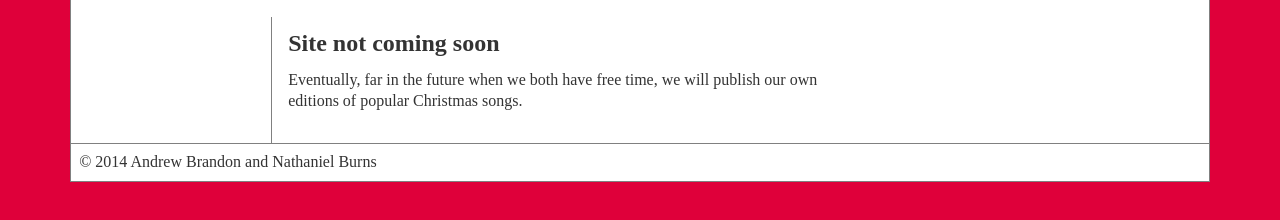
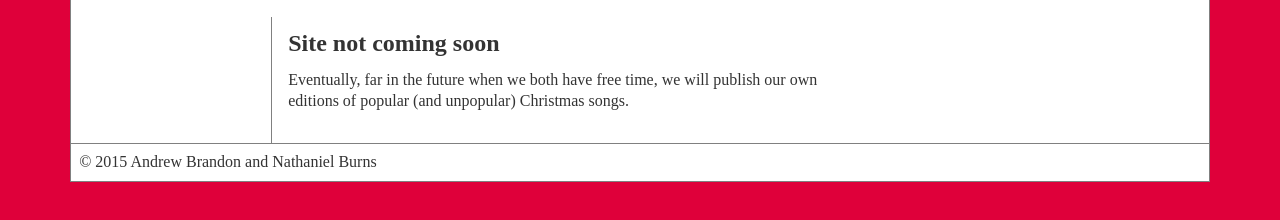
Before and after one commit to drbr/carolbook, a plain HTML site: page index.html in a window 1280 px wide. Shown: the part 134-354 px from the top of the page. Drawn offline with Linux system fonts and the light colour scheme.

Commit message:
Updated copyright for 2015

```diff
--- a/index.html
+++ b/index.html
@@ -15,9 +15,9 @@
 <div id="content" >
 <h2>Site not coming soon</h2>
 <p>
-Eventually, far in the future when we both have free time, we will publish our own editions of popular Christmas songs.</p>
+Eventually, far in the future when we both have free time, we will publish our own editions of popular (and unpopular) Christmas songs.</p>
 </div>
-<div id="footer" >© 2014 Andrew Brandon and Nathaniel Burns</div>
+<div id="footer" >© 2015 Andrew Brandon and Nathaniel Burns</div>
 </div>
 
 </body></html>
```
